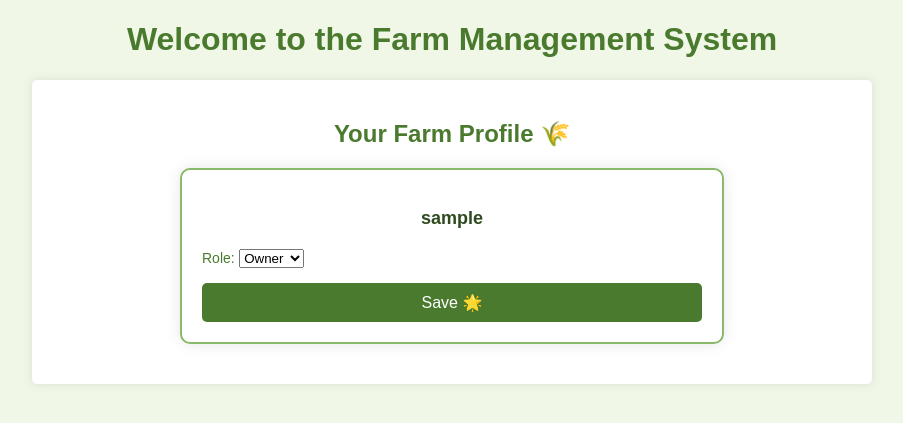
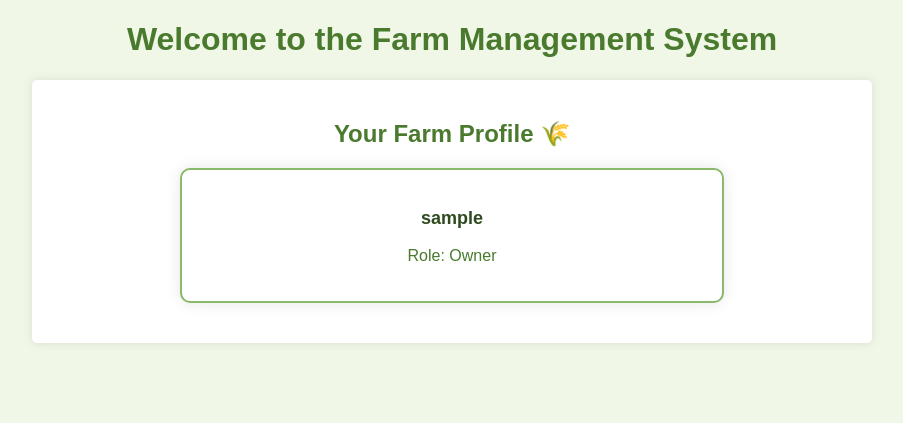
Before and after one commit to namirayounus/FMSP, a Django app: page /profile/ in a window 1280 px wide. Shown: the part 58-481 px from the top of the page, without its empty margins (188-1091 px from the left). Run offline with Django 5.2, Linux system fonts and the light colour scheme; the visitor is signed in with stand-in values (Sample User, id 1); data comes from the database, SQL or seed files in the repository.

Commit message:
Remove role dropdown and display role for owner profile

```diff
--- a/farm/forms.py
+++ b/farm/forms.py
@@ -6,7 +6,7 @@ from .models import Profile
 class ProfileForm(forms.ModelForm):
     class Meta:
         model = Profile
-        fields = ['role']
+        fields = []
 
 class WorkerCreationForm(UserCreationForm):
     class Meta:
--- a/farm/templates/farm/profile_form.html
+++ b/farm/templates/farm/profile_form.html
@@ -1,20 +1,9 @@
 {% extends 'farm/base.html' %}
 
 {% block content %}
-    <h2 style="text-align: center; color: #4a7a2e;">Your Farm Profile {% if user.profile.role == 'owner' %}🌾{% else %}🛠️{% endif %}</h2>
+    <h2 style="text-align: center; color: #4a7a2e;">Your Farm Profile {% if profile.role == 'owner' %}🌾{% else %}🛠️{% endif %}</h2>
     <div style="max-width: 500px; margin: 20px auto; background-color: #fff; padding: 20px; border-radius: 10px; box-shadow: 0 0 15px rgba(0,0,0,0.1); border: 2px solid #8ab86d;">
         <p style="text-align: center; font-size: 18px; color: #2e4a1e;"><strong>{{ user.username }}</strong></p>
-        <form method="post" style="margin-top: 20px;">
-            {% csrf_token %}
-            {% if user.profile.role == 'owner' %}
-                <div style="margin-bottom: 15px;">
-                    <label for="{{ form.role.id_for_label }}" style="color: #4a7a2e; font-size: 14px;">Role:</label>
-                    {{ form.role }}
-                </div>
-            {% else %}
-                {{ form.role }} {# Hidden for workers #}
-            {% endif %}
-            <button type="submit" style="background-color: #4a7a2e; color: white; padding: 10px 20px; border: none; border-radius: 5px; width: 100%; font-size: 16px;">Save 🌟</button>
-        </form>
+        <p style="text-align: center; font-size: 16px; color: #4a7a2e;">Role: {{ profile.role|capfirst }}</p>
     </div>
 {% endblock %}
--- a/farm/views.py
+++ b/farm/views.py
@@ -28,16 +28,7 @@ def logout_user(request):
 @login_required
 def profile_update(request):
     profile, created = Profile.objects.get_or_create(user=request.user)
-    if request.method == 'POST':
-        form = ProfileForm(request.POST, instance=profile)
-        if form.is_valid():
-            form.save()
-            return redirect('farm:home')
-    else:
-        form = ProfileForm(instance=profile)
-        if request.user.profile.role != 'owner':
-            form.fields['role'].widget = forms.HiddenInput()  # Hide role field for non-owners
-    return render(request, 'farm/profile_form.html', {'form': form})
+    return render(request, 'farm/profile_form.html', {'profile': profile})
 
 @login_required
 def worker_create(request):
```
